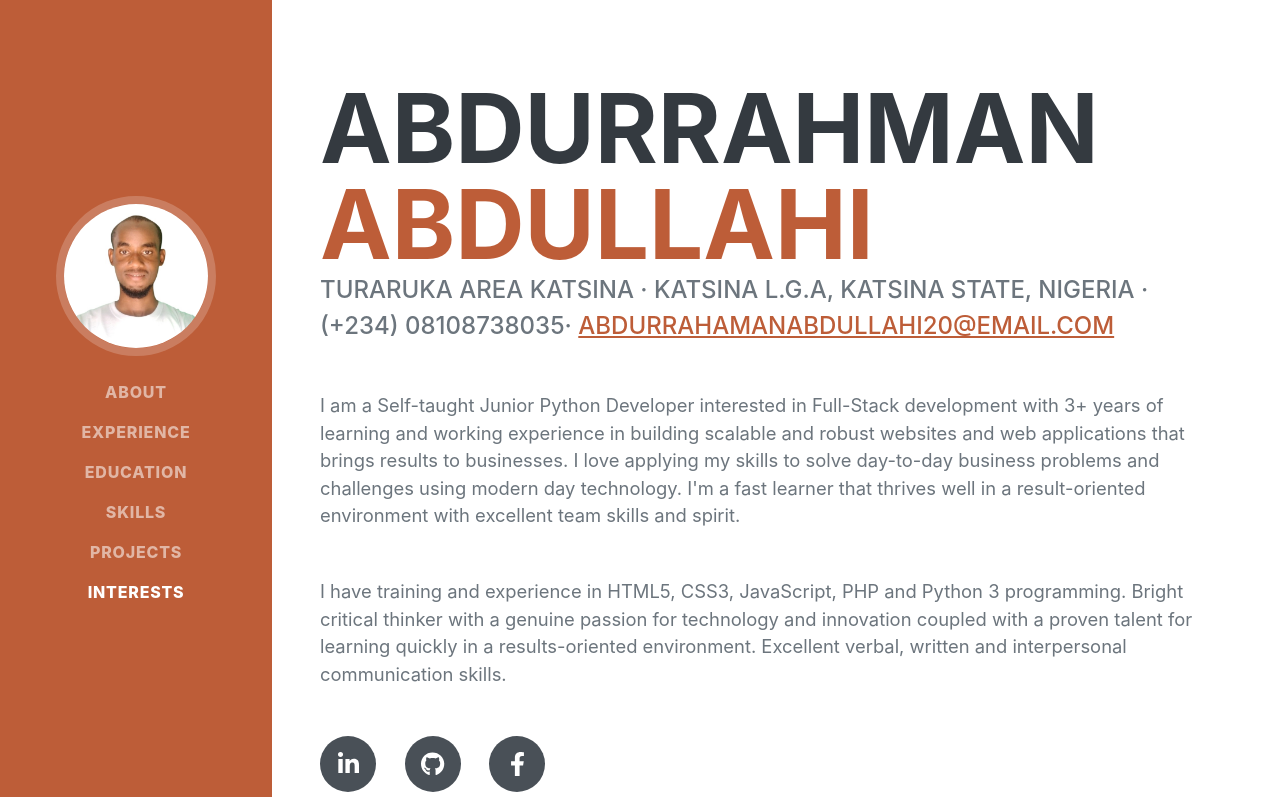
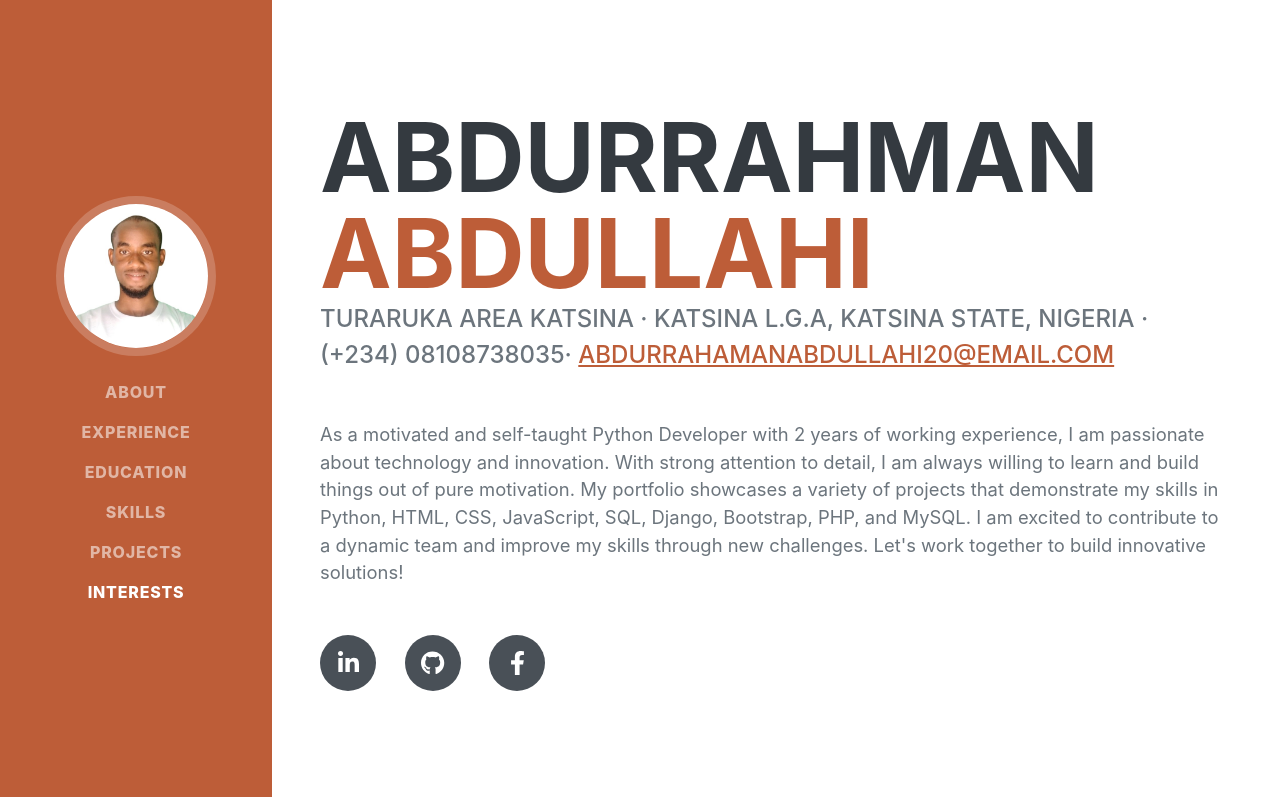
Before and after one commit to abdurrahaman8035/abdurrahaman8035.github.io, a plain HTML site: page index.html in a window 1280 px wide. Shown: the top 797 px of the page. Drawn offline with nearby package versions, Linux system fonts and the light colour scheme; a web font is replaced by a local one.

Commit message:
Update index.html

```diff
--- a/index.html
+++ b/index.html
@@ -48,15 +48,7 @@
                         <a href="mailto:name@email.com">abdurrahamanabdullahi20@email.com</a>
                     </div>
                     <p class="lead mb-5">
-                        I am a Self-taught Junior Python Developer interested in Full-Stack development with 3+ years of learning and working experience in building scalable and robust websites and web applications that brings results to businesses.
-                        I love applying my skills to solve day-to-day business problems and challenges using modern day technology. I'm a fast learner that thrives well in a result-oriented environment with excellent team skills and spirit.
-                    </p>
-                    <p class="lead mb-5">
-                        I have training and experience in HTML5, CSS3,
-                        JavaScript, PHP and Python 3 programming. Bright critical thinker with a genuine
-                        passion for technology and innovation coupled with a proven talent for learning
-                        quickly in a results-oriented environment. Excellent verbal, written and
-                        interpersonal communication skills.
+                        As a motivated and self-taught Python Developer with 2 years of working experience, I am passionate about technology and innovation. With strong attention to detail, I am always willing to learn and build things out of pure motivation. My portfolio showcases a variety of projects that demonstrate my skills in Python, HTML, CSS, JavaScript, SQL, Django, Bootstrap, PHP, and MySQL. I am excited to contribute to a dynamic team and improve my skills through new challenges. Let's work together to build innovative solutions!
                     </p>
                     <div class="social-icons">
                         <a class="social-icon" href="https://www.linkedin.com/in/abdurrahaman-abdullahi-239b64180/"><i class="fab fa-linkedin-in"></i></a>
```
